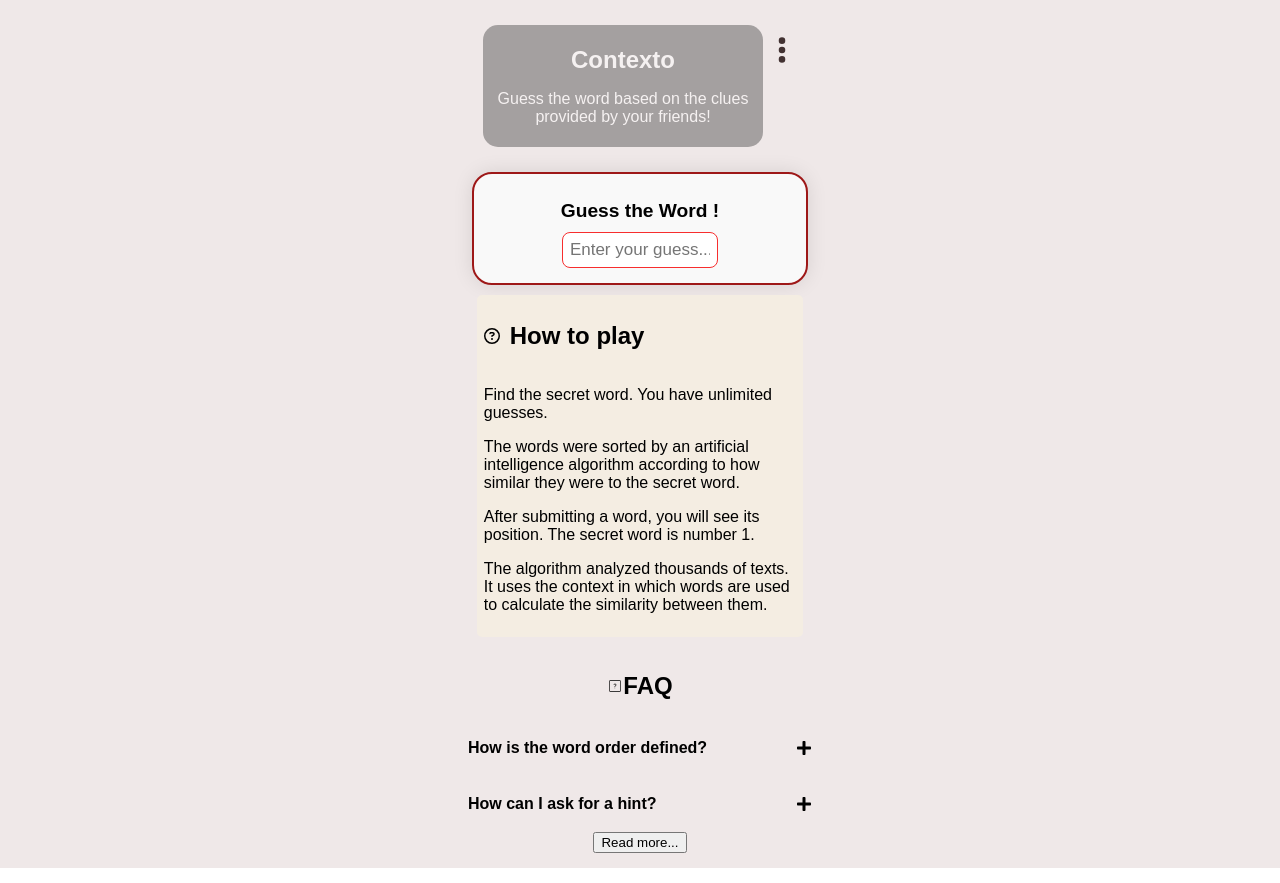
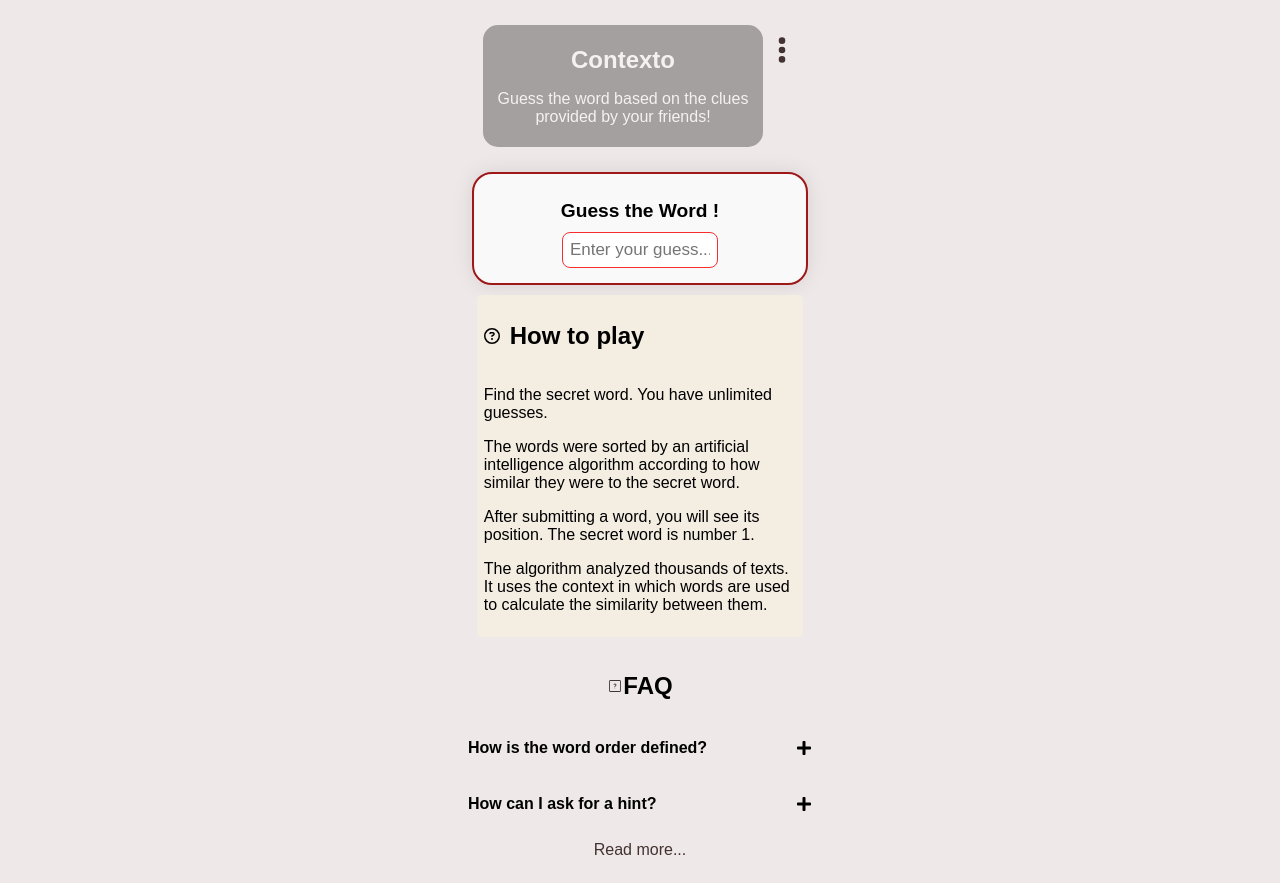
Before and after one commit to Katiasun/Contexto-clone, a React (Create React App) app: page / in a window 1280 px wide. Built offline with nearby package versions, Linux system fonts and the light colour scheme.

Commit message:
add styles for modalBtn

```diff
--- a/src/components/modalWindow/ModalWindow.jsx
+++ b/src/components/modalWindow/ModalWindow.jsx
@@ -1,5 +1,6 @@
 import React, { useState } from "react";
 import styles from "./ModalWindow.module.css";
+import data from "./data.js";
 
 export default function ModalWindow() {
   const [isModalOpen, setIsModalOpen] = useState(false);
@@ -31,7 +32,7 @@
               &times
             </button>
             <ul>
-              {DataTransfer.map((item, index) => (
+              {data.map((item, index) => (
                 <li key={index}>{item}</li>
               ))}
             </ul>
--- a/src/components/modalWindow/ModalWindow.module.css
+++ b/src/components/modalWindow/ModalWindow.module.css
@@ -0,0 +1,16 @@
+.modalBtn {
+  background: transparent;
+  border: none;
+  cursor: pointer;
+  font-size: 16px;
+  padding: 10px 15px;
+  color: #423232;
+  border-radius: 5px;
+  display: inline-flex;
+  align-items: center;
+  justify-content: center;
+  line-height: 1;
+}
+.modalBtn:hover {
+  background: #f4ede2;
+}
```
